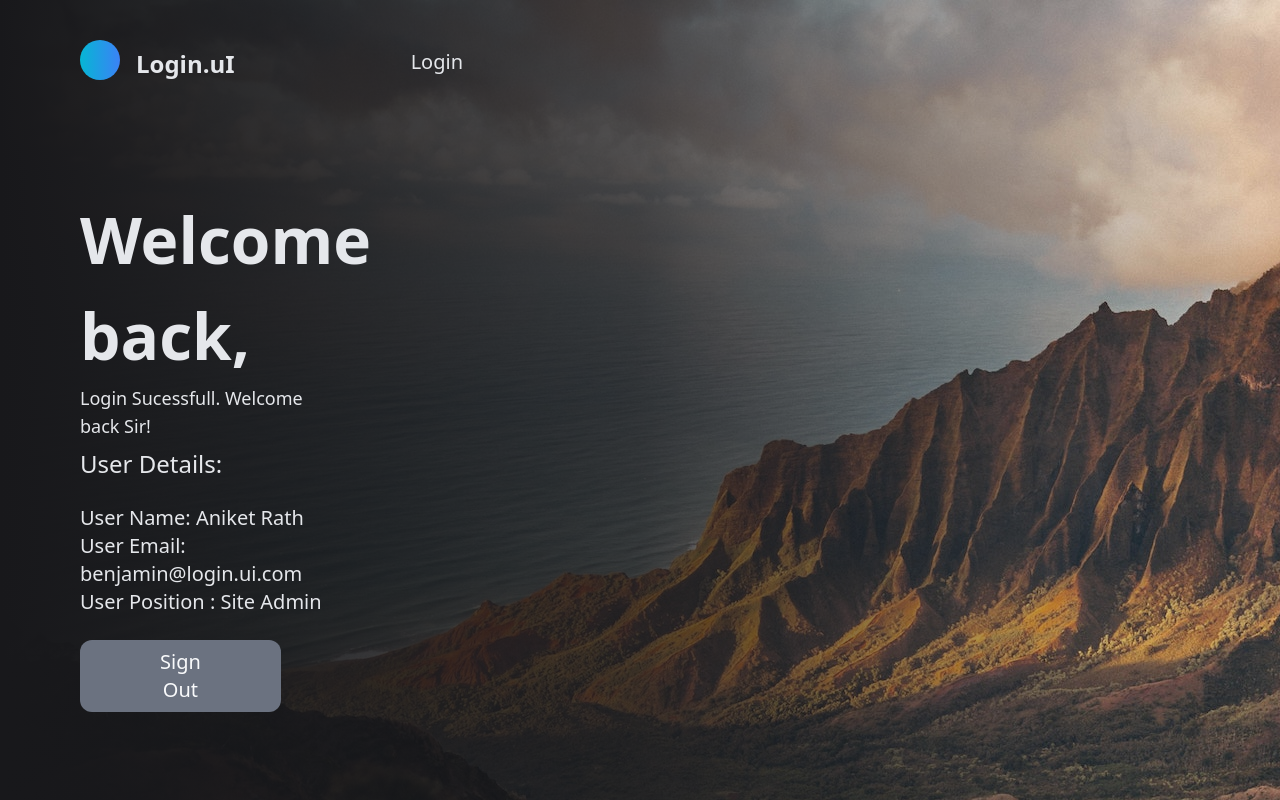
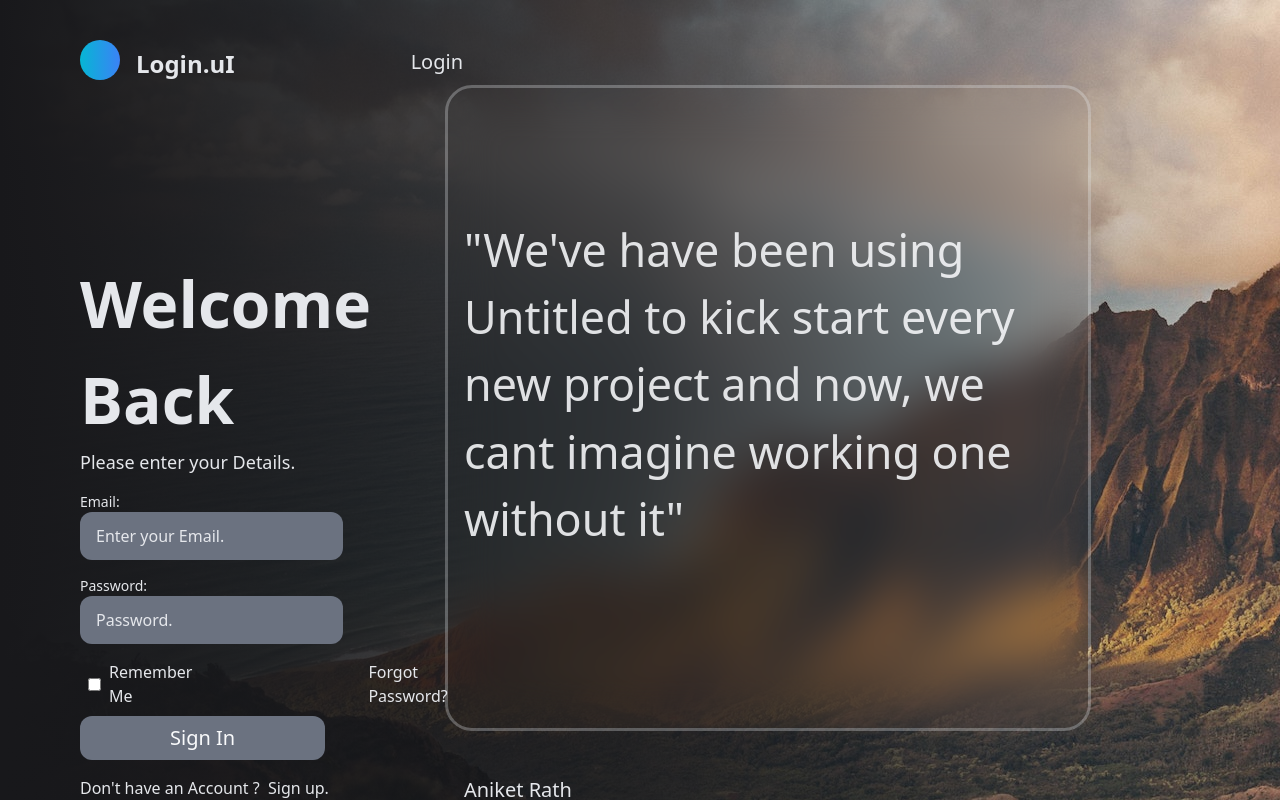
Before and after one commit to aniketrath/Login.ui, a React (Create React App) app in the folder client/: page / in a window 1280 px wide. Shown: the top 800 px of the page. Built offline with nearby package versions, Linux system fonts and the light colour scheme.

Commit message:
Basic FrontEnd Complete

```diff
--- a/client/src/App.js
+++ b/client/src/App.js
@@ -5,13 +5,15 @@ import Navigation from './Components/Navigation';
 import Body from './Components/Body';
 //Body Import
 import Dashoard from './Components/BodyComponents/Dashoard';
-
+import Quote from './Components/BodyComponents/Quote';
+import LoginPage from './Components/BodyComponents/LoginPage'
 function App() {
   return (
     <Background>
       <Navigation />
       <Body>
-        <Dashoard />
+        <LoginPage />
+        <Quote />
       </Body>
     </Background>
   );
--- a/client/src/Components/Body.js
+++ b/client/src/Components/Body.js
@@ -2,7 +2,7 @@ import React from 'react'
 
 const Body = (props) => {
     return (
-        <div className='flex flex-col px-20 py-10'>
+        <div className='flex px-20 py-10'>
             {props.children}
         </div>
     )
--- a/client/src/Components/BodyComponents/Dashoard.js
+++ b/client/src/Components/BodyComponents/Dashoard.js
@@ -2,7 +2,7 @@ import React from 'react'
 
 const Dashoard = () => {
     return (
-        <div className='w-1/3 py-4 pr-32'>
+        <div className='w-1/3 py-24 '>
             <div className='py-2'>
 
                 <h1 className='text-[4rem] font-bold'>
--- a/client/src/Components/BodyComponents/LoginPage.js
+++ b/client/src/Components/BodyComponents/LoginPage.js
@@ -2,7 +2,7 @@ import React from 'react'
 
 const LoginPage = () => {
     return (
-        <div className='w-1/3 py-20 pr-32'>
+        <div className='w-1/3 py-20 pr-28'>
             <div className='py-2'>
                 <h1 className='text-[4rem] font-bold'>
                     Welcome Back
@@ -12,26 +12,26 @@ const LoginPage = () => {
                 </h2>
             </div>
             <form action="" method="post">
-                <div className='py-2 '>
+                <div className='py-2 pr-4 '>
                     <h1 className='text-sm'>Email:</h1>
                     <input
                         className='h-12 min-w-full px-4 rounded-xl
                         bg-gray-500 placeholder:text-gray-200'
                         type="email" name="email" id="email" placeholder='Enter your Email.' />
                 </div>
-                <div className='py-2'>
+                <div className='py-2 pr-4'>
                     <h1 className='text-sm'>Password:</h1>
                     <input
                         className='h-12 min-w-full px-4 rounded-xl
                         bg-gray-500 placeholder:text-gray-200'
                         type="password" name="password" id="password" placeholder='Password.' />
                 </div>
-                <div className='flex min-w-full py-2 items-center'>
+                <div className='flex min-w-full py-2 items-center pr-4'>
                     <input className='mx-2' type="checkbox" name="RememberMe" id="RememberMe" />
                     <label htmlFor="RememberMe">Remember Me &nbsp;</label>
-                    <a className='ml-48' href="/">Forgot Password?</a>
+                    <a className='ml-44' href="/">Forgot Password?</a>
                 </div>
-                <div>
+                <div className='pr-4'>
                     <button className='bg-gray-500 text-xl py-2 px-20
                     rounded-xl text-gray-50 min-w-full'
                         type="submit">Sign In
--- /dev/null
+++ b/client/src/Components/BodyComponents/Quote.js
@@ -0,0 +1,28 @@
+import React from 'react'
+
+const Quote = () => {
+    return (
+
+        <div class="relative w-2/3 -mt-20">
+            <div class="absolute inset-y-0 right-28
+            w-[80vh] h-[80vh]
+            outline outline-gray-200/30
+            backdrop-blur-xl
+            rounded-3xl px-4">
+
+                <h1 className='text-[2.8rem] text-gray-100/90 py-32 font-light'>
+                    "We've have been using Untitled to kick start
+                    every new project and now, we cant imagine working
+                    one without it"
+                </h1>
+                <h1 className='text-xl py-24'>
+                    Aniket Rath <br />
+                    Lead Designer , SOA <br />
+                    Web Development Department
+                </h1>
+            </div>
+        </div>
+    )
+}
+
+export default Quote
```
